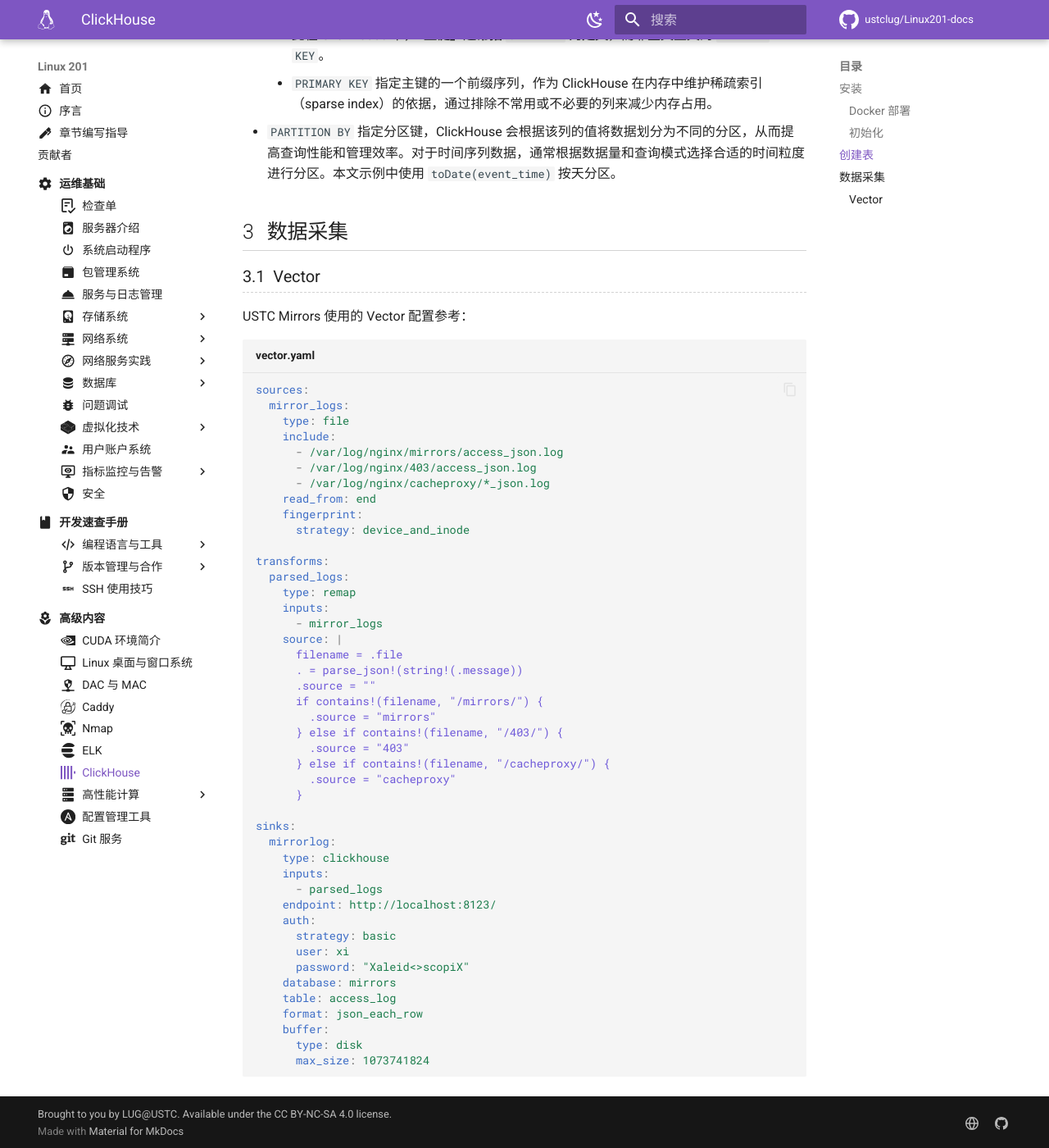
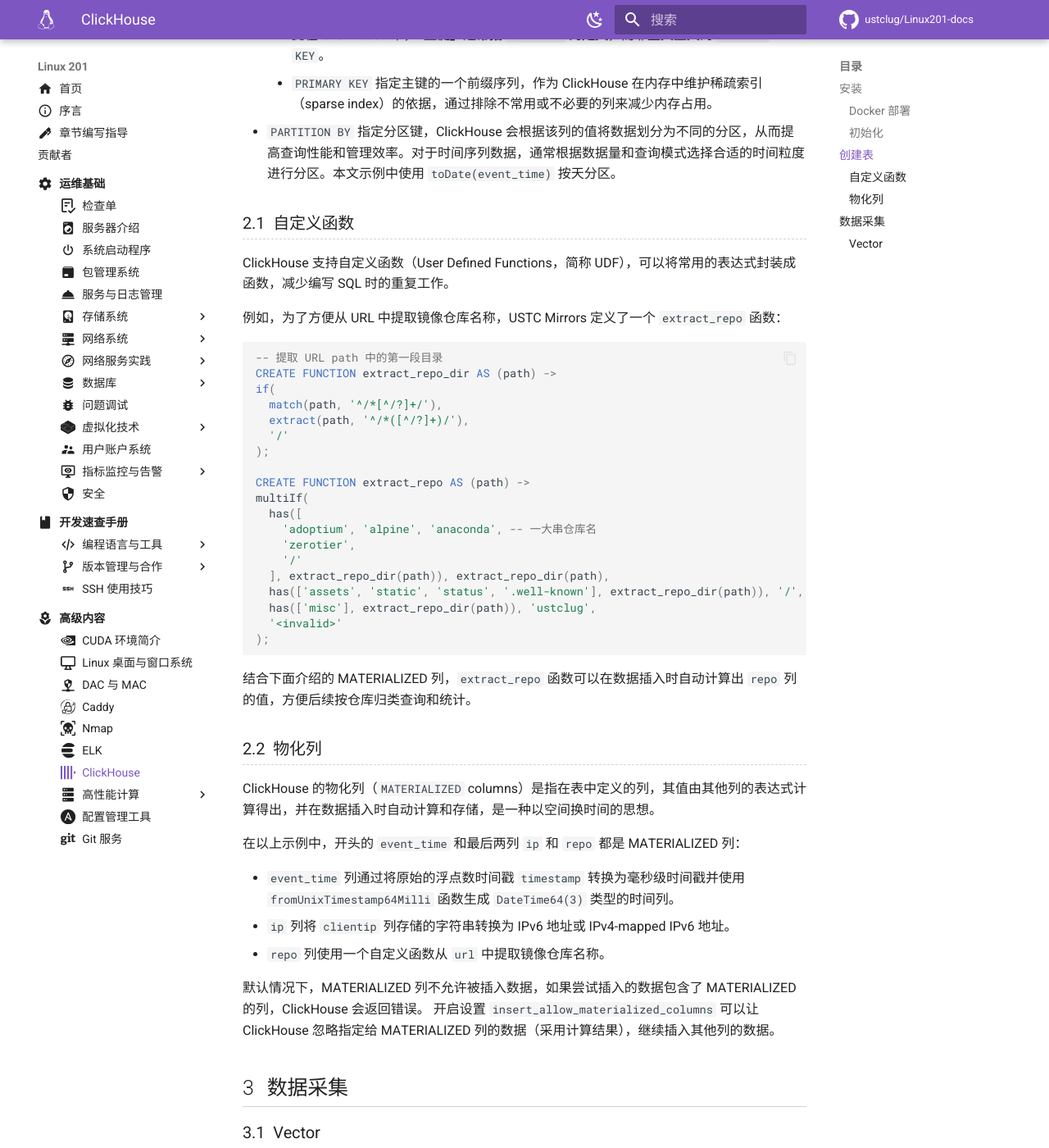
Before and after one commit to ustclug/Linux201-docs, an MkDocs documentation site: the page built from docs/advanced/clickhouse.md, in a window 1280 px wide and 1400 px high, scrolled down 3133 px. Shown: the whole window at 82% size. Built offline with MkDocs 1.6.1 and Material for MkDocs 9.7.7, drawn with Linux system fonts in a browser that asks for light colours; comment, search, counter and statistics services are not loaded; some of the changed text lies outside the part shown.

Commit message:
clickhouse: UDF and MATERIALZED columns

````diff
--- a/docs/advanced/clickhouse.md
+++ b/docs/advanced/clickhouse.md
@@ -114,9 +114,9 @@
     `request_id` String DEFAULT hex(cityHash64(tuple(event_time, ip))),
     `proto` LowCardinality(String),
     `proxied` LowCardinality(String),
-    -- `ip` IPv6 MATERIALIZED if(isIPv4String(clientip), IPv4ToIPv6(toIPv4OrDefault(clientip)), toIPv6OrDefault(clientip)),
     `source` LowCardinality(String) DEFAULT '',
-    -- `repo` LowCardinality(String) MATERIALIZED extract_repo("url")
+    `ip` IPv6 MATERIALIZED if(isIPv4String(clientip), IPv4ToIPv6(toIPv4OrDefault(clientip)), toIPv6OrDefault(clientip)),
+    `repo` LowCardinality(String) MATERIALIZED extract_repo("url")
 )
 ENGINE = ReplacingMergeTree
 PARTITION BY toDate(event_time)
@@ -135,6 +135,49 @@
     - 重复行的判断依据是 `ORDER BY` 语句指定的列组合（即 `event_time`+`request_id`），因此在 ClickHouse 中，**「主键」通常指 `ORDER BY` 的定义**，而非望文生义的 `PRIMARY KEY`。
     - `PRIMARY KEY` 指定主键的一个前缀序列，作为 ClickHouse 在内存中维护稀疏索引（sparse index）的依据，通过排除不常用或不必要的列来减少内存占用。
 - `PARTITION BY` 指定分区键，ClickHouse 会根据该列的值将数据划分为不同的分区，从而提高查询性能和管理效率。对于时间序列数据，通常根据数据量和查询模式选择合适的时间粒度进行分区。本文示例中使用 `toDate(event_time)` 按天分区。
+
+### 自定义函数 {#user-defined-functions}
+
+ClickHouse 支持自定义函数（User Defined Functions，简称 UDF），可以将常用的表达式封装成函数，减少编写 SQL 时的重复工作。
+
+例如，为了方便从 URL 中提取镜像仓库名称，USTC Mirrors 定义了一个 `extract_repo` 函数：
+
+```sql
+-- 提取 URL path 中的第一段目录
+CREATE FUNCTION extract_repo_dir AS (path) ->
+if(
+  match(path, '^/*[^/?]+/'),
+  extract(path, '^/*([^/?]+)/'),
+  '/'
+);
+
+CREATE FUNCTION extract_repo AS (path) ->
+multiIf(
+  has([
+    'adoptium', 'alpine', 'anaconda', -- 一大串仓库名
+    'zerotier',
+    '/'
+  ], extract_repo_dir(path)), extract_repo_dir(path),
+  has(['assets', 'static', 'status', '.well-known'], extract_repo_dir(path)), '/',
+  has(['misc'], extract_repo_dir(path)), 'ustclug',
+  '<invalid>'
+);
+```
+
+结合下面介绍的 MATERIALIZED 列，`extract_repo` 函数可以在数据插入时自动计算出 `repo` 列的值，方便后续按仓库归类查询和统计。
+
+### 物化列 {#materialized-columns}
+
+ClickHouse 的物化列（`MATERIALIZED` columns）是指在表中定义的列，其值由其他列的表达式计算得出，并在数据插入时自动计算和存储，是一种以空间换时间的思想。
+
+在以上示例中，开头的 `event_time` 和最后两列 `ip` 和 `repo` 都是 MATERIALIZED 列：
+
+- `event_time` 列通过将原始的浮点数时间戳 `timestamp` 转换为毫秒级时间戳并使用 `fromUnixTimestamp64Milli` 函数生成 `DateTime64(3)` 类型的时间列。
+- `ip` 列将 `clientip` 列存储的字符串转换为 IPv6 地址或 IPv4-mapped IPv6 地址。
+- `repo` 列使用一个自定义函数从 `url` 中提取镜像仓库名称。
+
+默认情况下，MATERIALIZED 列不允许被插入数据，如果尝试插入的数据包含了 MATERIALIZED 的列，ClickHouse 会返回错误。
+开启设置 `insert_allow_materialized_columns` 可以让 ClickHouse 忽略指定给 MATERIALIZED 列的数据（采用计算结果），继续插入其他列的数据。
 
 ## 数据采集
 
````
